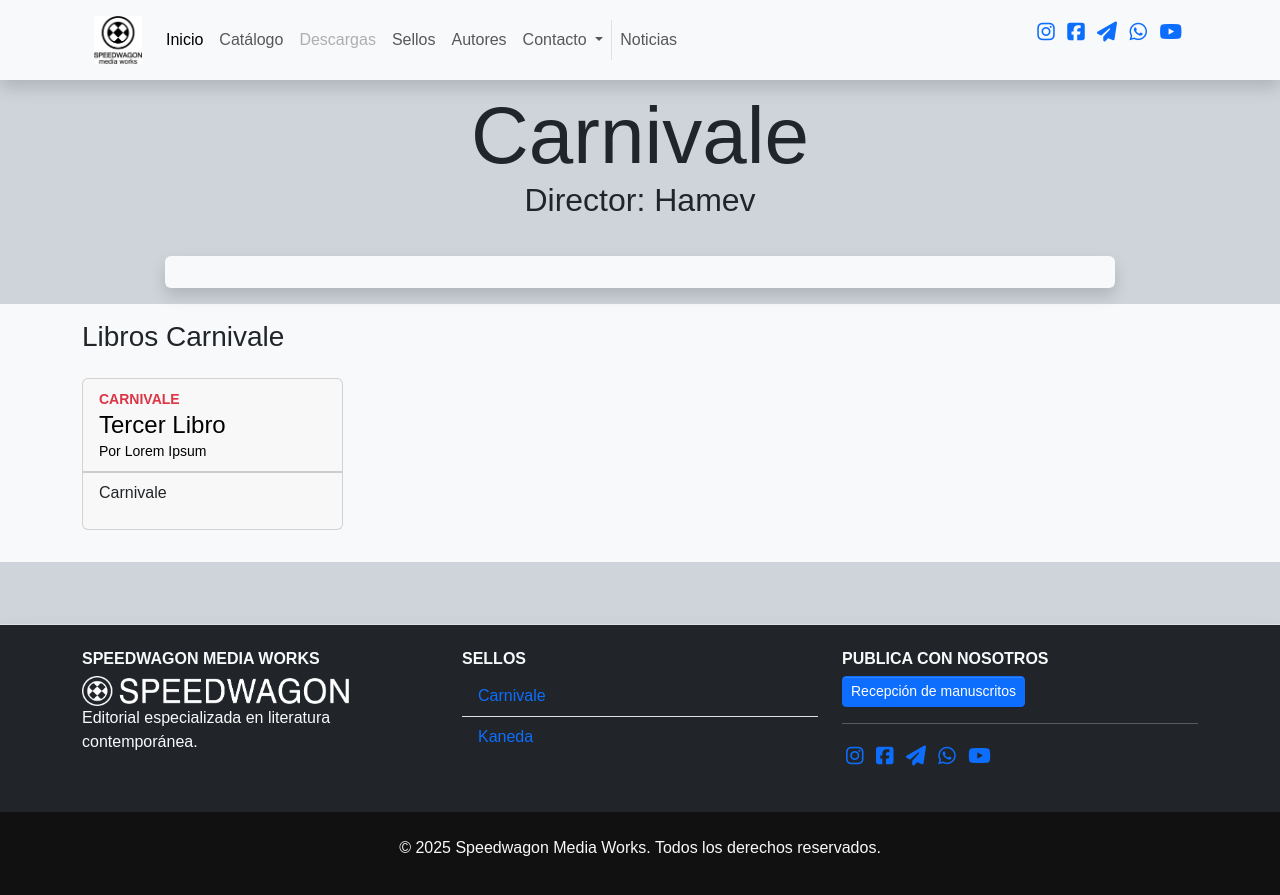
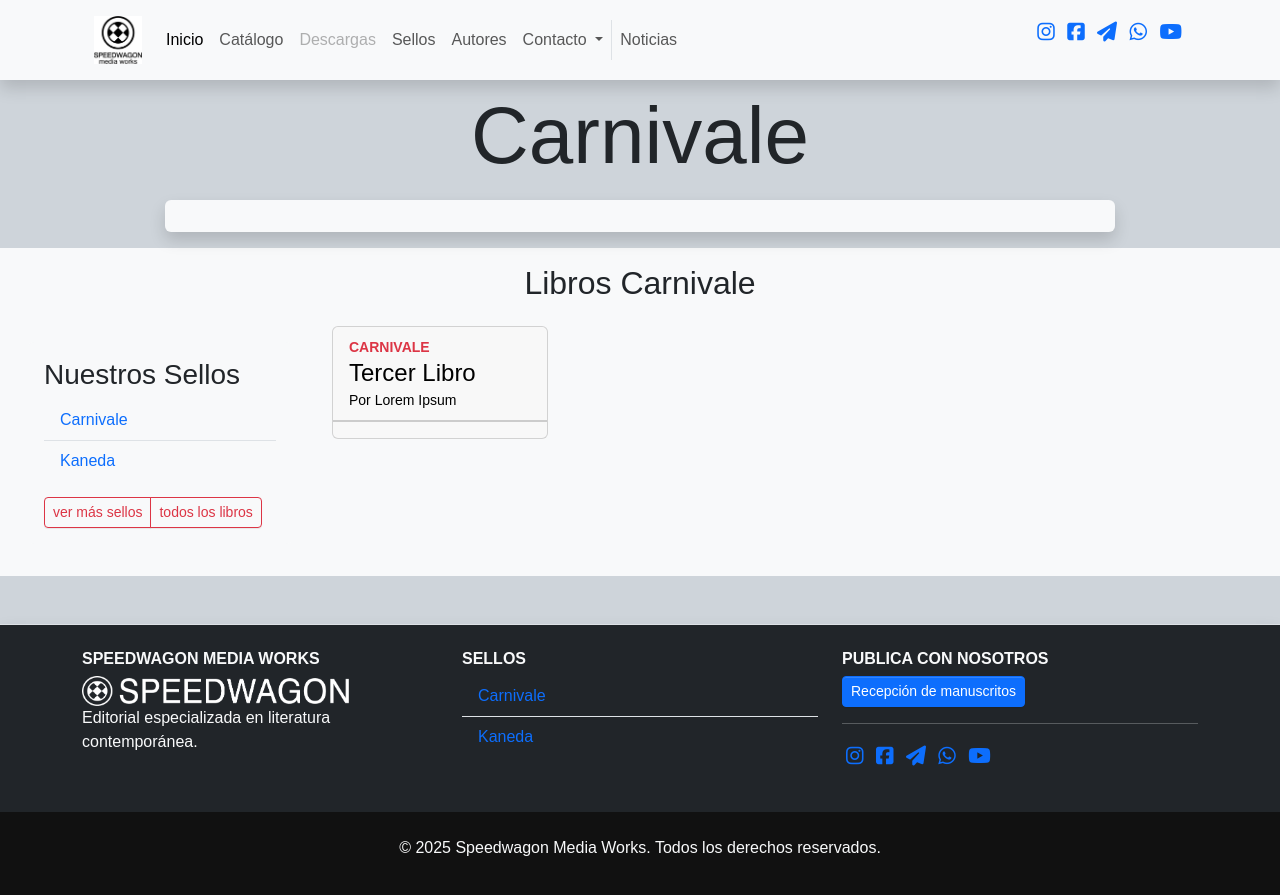
Before and after one commit to IAGaldames/speedwagon, a Jekyll site: the page built from my_collections/_sellos/carnivale.md, in a window 1280 px wide. Shown: the top 895 px of the page. Built offline with Jekyll 4.4.1, drawn with Linux system fonts in a browser that asks for light colours; some web fonts are replaced.

Commit message:
mejorar el diseño de las secciones de libros y sellos; agregar un nuevo componente de barra lateral para sellos

```diff
--- /dev/null
+++ b/_includes/aside-sellos.html
@@ -0,0 +1,13 @@
+<aside class="col-md-3">
+  <div class="bg-light rounded p-3 m-3">
+    <h3 class="h3">Nuestros Sellos</h3>
+    <div class="mb-3">
+      {% include lista-generos-sellos.html %}
+    </div>
+
+    <div class="btn-group rounded-pill" role="group" aria-label="Basic example">
+      <a href="{{ site.baseurl }}/sellos" type="button" class="btn btn-outline-danger btn-sm">ver más sellos</a>
+      <a href="{{ site.baseurl }}/catalogo" type="button" class="btn btn-outline-danger btn-sm">todos los libros</a>
+    </div>
+  </div>
+</aside>
--- a/_includes/card-libro.html
+++ b/_includes/card-libro.html
@@ -18,7 +18,7 @@
     </div>
 
     <div class="card-footer">
-              <p>{{ libro.selloLibro}}</p>
+
     </div>
 
   </div>
--- a/_layouts/noticias.html
+++ b/_layouts/noticias.html
@@ -2,12 +2,11 @@
 layout: default
 ---
 
-<section class="container bg-dark text-light">
+<section class="container">
   <div class="row">
     <div class="col-md-12 my-3">
       <h1>Últimas Noticias:</h1>
     </div>
-
     {% for post in site.posts %}
     <div class="col-md-3 mb-3">
 
--- a/_layouts/sello.html
+++ b/_layouts/sello.html
@@ -9,17 +9,22 @@
     </div>
   </div>
 </section>
-<section class="container-fluid bg-light" id="sello">
-  <div class="container">
-    <div class="row my-3 py-3">
-      <div class="col-12 mb-3">
-        <h3 class="h3">Libros {{page.title}}</h3>
+<section class="container-fluid bg-light py-3" id="sello">
+  <div class="row">
+    <div class="col-12 mb-3 text-center">
+      <h2 class="h2">Libros {{page.title}}</h3>
+    </div>
+  </div>
+  <div class="row">
+    {% include aside-sellos.html %}
+    <div class="col-md-9">
+      <div class="row">
+        {% for libro in site.libros %}
+        {% if libro.selloLibro == page.title %}
+        {% include card-libro.html %}
+        {% endif %}
+        {% endfor %}
       </div>
-      {% for libro in site.libros %}
-        {% if libro.selloLibro == page.title  %}
-          {% include card-libro.html %}
-        {% endif %}
-      {% endfor %}
     </div>
   </div>
 </section>
--- a/my_collections/_sellos/carnivale.md
+++ b/my_collections/_sellos/carnivale.md
@@ -3,6 +3,6 @@
 title: Carnivale
 directorSello: Hamev
 logoSello:
-subtitle: 'Director: Hamev'
 generoSello: Terror
 ---
+{% assign page.subtitle = generoSello %}
```
Also changed, not shown: _layouts/libros.html (+12 -16 lines). Lines whose indentation alone changed are shown as unchanged.
